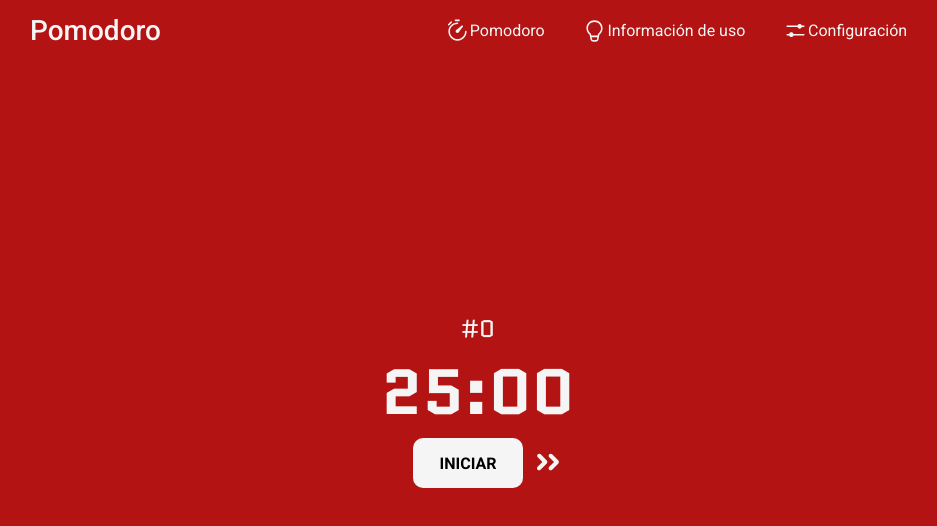
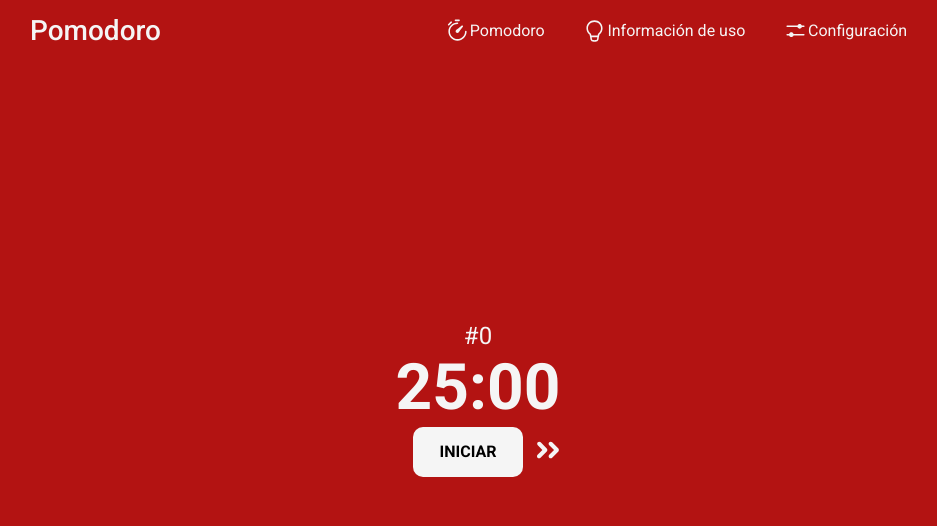
Before and after one commit to cnmorocho/tomacco-app, a Next.js app: page /home in a window 1280 px wide. Shown: the top 526 px of the page, without its empty margins (162-1099 px from the left). Built offline with nearby package versions, Linux system fonts and the light colour scheme; a web font is replaced by a local one.

Commit message:
Cambio de fuente

```diff
--- a/components/Countdown/index.tsx
+++ b/components/Countdown/index.tsx
@@ -1,4 +1,4 @@
-import { quantico } from '@/fonts';
+import { roboto } from '@/fonts';
 import React from 'react';
 import styles from './countdown.module.css';
 
@@ -11,10 +11,8 @@ type CountdownProps = {
 const Countdown = ({ minutes, seconds, currentInterval }: CountdownProps) => {
     return (
         <div className={styles['container']}>
-            <p className={`${quantico.className} ${styles['interval']}`}>
-                #{currentInterval}
-            </p>
-            <p className={`${quantico.className} ${styles['countdown']}`}>
+            <p className={`${roboto.className} ${styles['interval']}`}>#{currentInterval}</p>
+            <p className={`${roboto.className} ${styles['countdown']}`}>
                 {minutes}:{seconds}
             </p>
         </div>
```
